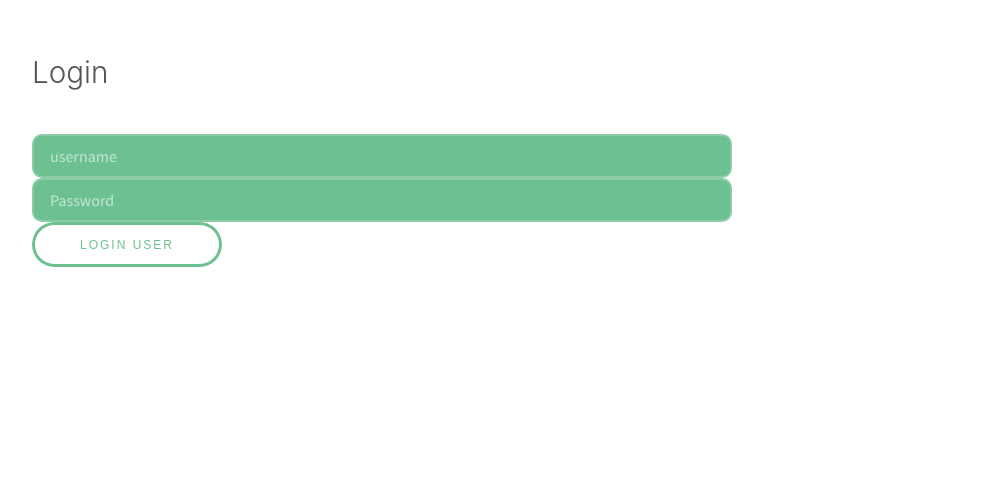
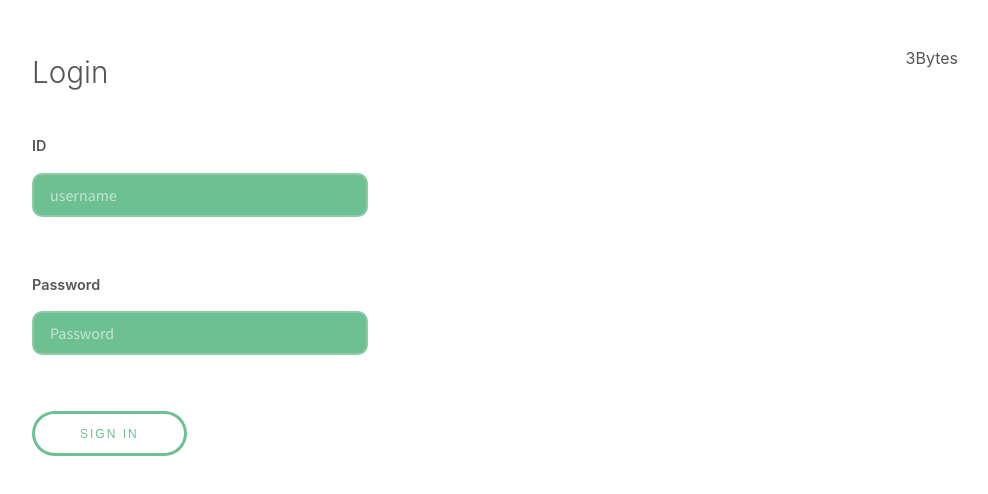
Before and after one commit to mooncinnamon/3BytesHomepage-Frontend, a React (Create React App) app in the folder 3bytes/: page /login in a window 1280 px wide. Shown: the top 494 px of the page, without its empty margins (258-1246 px from the left). Built offline with nearby package versions, Linux system fonts and the light colour scheme.

Commit message:
Design Login Form

```diff
--- a/3bytes/src/components/Login.js
+++ b/3bytes/src/components/Login.js
@@ -1,6 +1,7 @@
 import React, {Component} from 'react';
 import PropTypes from 'prop-types';
 import {connect} from 'react-redux';
+import Footer from './Footer';
 import {loginUser} from '../actions/auth';
 
 import classname from 'classnames';
@@ -55,10 +56,23 @@ class Login extends Component {
     render() {
         const {errors} = this.state;
         return (
+            <React.Fragment>
+                <header id="header">
+                    <div className="inner">
+                        <a href="/">
+                            <h1>3Bytes</h1>
+                        </a>
+                    </div>
+                </header>
+                <section id={"three"}>
                     <div className="container" style={{marginTop: '50px', width: '700px'}}>
+                        <header>
                             <h2 style={{marginBottom: '40px'}}>Login</h2>
+                        </header>
                         <form onSubmit={this.handleSubmit}>
-                    <div className="form-group">
+                            <p>
+                                <div className="field half">
+                                    <label htmlFor="name">ID</label>
                                     <input
                                         type="text"
                                         placeholder="username"
@@ -71,7 +85,10 @@ class Login extends Component {
                                     />
                                     {errors.username && (<div className="invalid-feedback">{errors.username}</div>)}
                                 </div>
-                    <div className="form-group">
+                            </p>
+                            <p>
+                                <div className="field half">
+                                    <label htmlFor="name">Password</label>
                                     <input
                                         type="password"
                                         placeholder="Password"
@@ -84,13 +101,16 @@ class Login extends Component {
                                     />
                                     {errors.password && (<div className="invalid-feedback">{errors.password}</div>)}
                                 </div>
-                    <div className="form-group">
-                        <button type="submit" className="btn btn-primary">
-                            Login User
-                        </button>
-                    </div>
+                            </p>
+                            <ul className="actions">
+                                <li>
+                                    <button type="submit">Sign In</button>
+                                </li>
+                            </ul>
                         </form>
                     </div>
+                </section>
+            </React.Fragment>
         )
     }
 }
```
Lines whose indentation alone changed are shown as unchanged.
